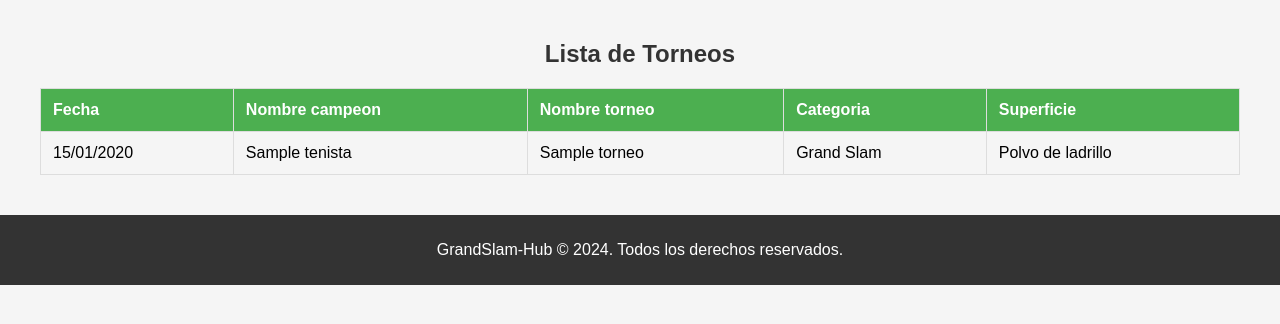
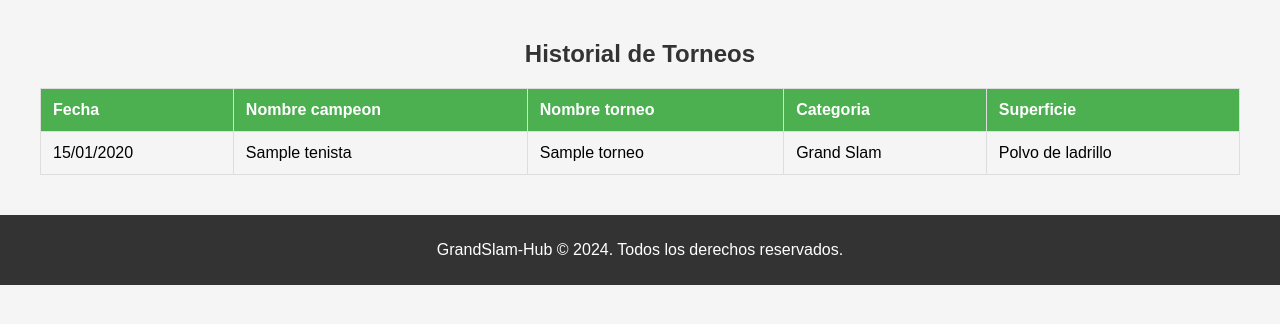
Before and after one commit to justosaenzv/TPFinal-justosaenzvaliente, a Flask app: page /historial/ in a window 1280 px wide. Shown: the part 146-470 px from the top of the page. Run offline with Flask 3, Linux system fonts and the light colour scheme; tables that the repository leaves empty hold one stand-in row (values such as "Sample post").

Commit message:
Cambio titulo de la pagina

```diff
--- a/templates/lista_historial.html
+++ b/templates/lista_historial.html
@@ -17,7 +17,7 @@
         <a href="/historial">Historial de Torneos</a>
     </nav>
     <div class="container">
-        <h2>Lista de Torneos</h2>
+        <h2>Historial de Torneos</h2>
         <table>
             <thead>
                 <tr>
@@ -29,7 +29,6 @@
                 </tr>
             </thead>
             <tbody id="lista_historial">
-                <!-- Los datos de los tenistas se insertarán aquí mediante JavaScript -->
             </tbody>
         </table>
     </div>
```
